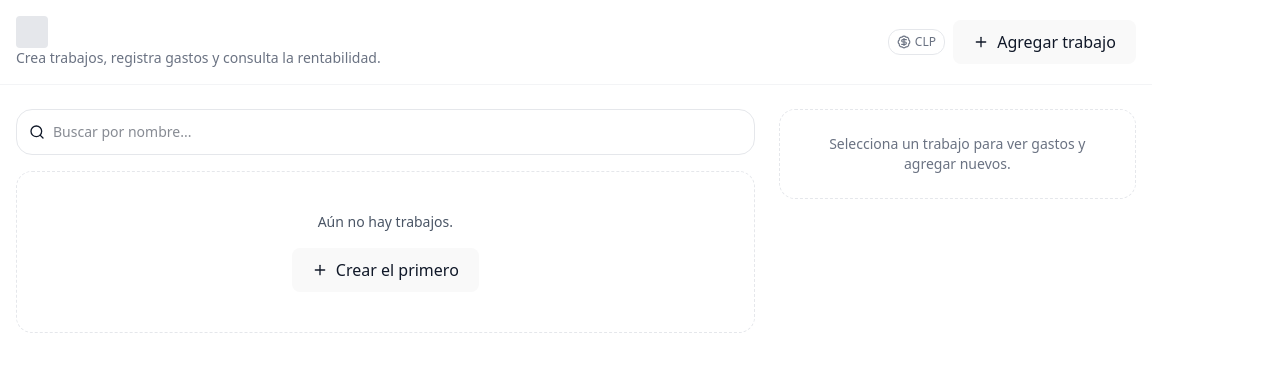
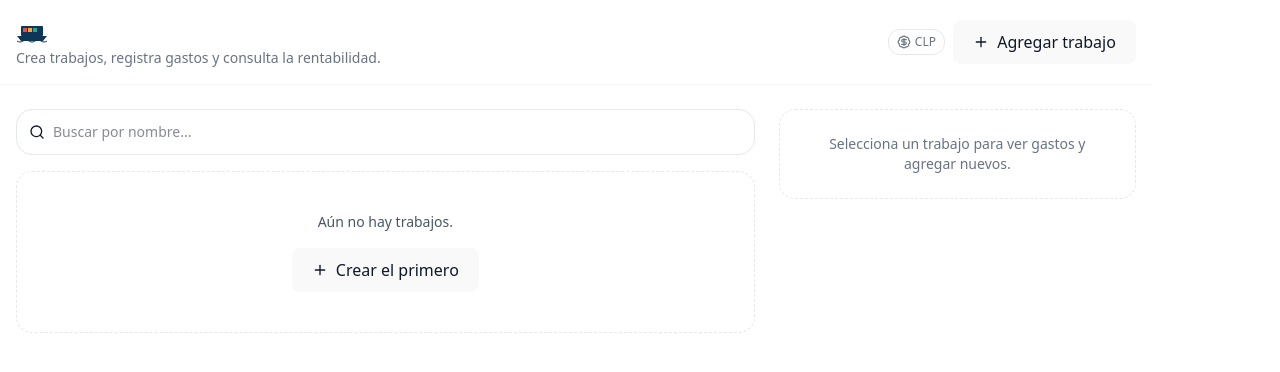
Before and after one commit to GersonHMG/job-listing-erp, a React (Vite) app: page / in a window 1280 px wide. Shown: the top 372 px of the page. Built offline with nearby package versions, Linux system fonts and the light colour scheme.

Commit message:
feat: add app icon

```diff
--- a/src/App.tsx
+++ b/src/App.tsx
@@ -21,6 +21,7 @@ import { EmptyState } from "./components/EmptyState";
 import { Stat } from "./components/Stat";
 import { JobDetail } from "./components/JobDetail";
 import { JobModal } from "./components/JobModal";
+import appIcon from "./assets/app-icon.svg";
 export default function JobListingApp(): JSX.Element {
   const [jobs, setJobs] = useState<JobItem[]>(() => {
     try {
@@ -135,7 +136,7 @@ export default function JobListingApp(): JSX.Element {
       <header className="sticky top-0 z-10 bg-white/70 backdrop-blur border-b border-gray-100">
         <div className="max-w-6xl mx-auto px-4 py-4 flex items-center gap-3">
           <div className="flex-1">
-            <div className="w-8 h-8 rounded bg-gray-200" />
+            <img src={appIcon} alt="App icon" className="w-8 h-8" />
             <p className="text-sm text-gray-500">
               Crea trabajos, registra gastos y consulta la rentabilidad.
             </p>
```
Also changed, not shown: src/assets/app-icon.svg (added).
